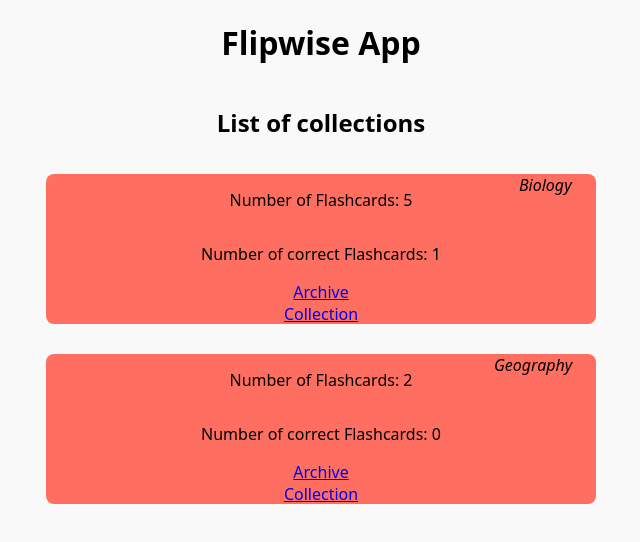
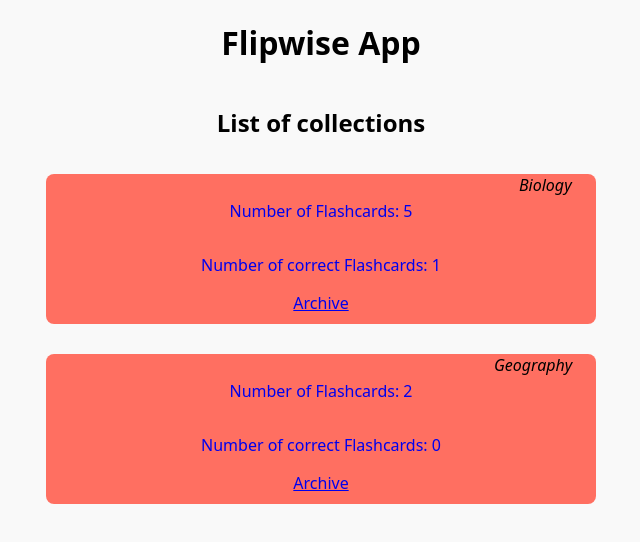
Before and after one commit to TastyCrysis/FlipWise-2.0, a Next.js app: page / in a window 1280 px wide. Shown: the top 542 px of the page, without its empty margins (319-959 px from the left). Built offline with nearby package versions, Linux system fonts and the light colour scheme.

Commit message:
make collection card to link

```diff
--- a/components/Collectioncard.js
+++ b/components/Collectioncard.js
@@ -1,15 +1,13 @@
 import styled from "styled-components";
 import Link from "next/link";
 
-const StyledCollectionCard = styled.div`
+const StyledCollectionCardLink = styled(Link)`
   width: 100%;
   height: 150px;
   position: relative;
-  transform-style: preserve-3d;
-  transition: transform 0.8s;
-  transform: ${({ $flipped }) => ($flipped ? "rotateY(180deg)" : "rotateY(0)")};
   max-width: 550px;
   margin: 15px auto;
+  text-decoration: none;
   cursor: pointer;
 `;
 
@@ -51,16 +49,18 @@ export default function Collectioncard({ flashcards, collection }) {
   const numberFlashcards = collectionFlashcards.length;
 
   return (
-    <StyledCollectionCard key={collection.id}>
+    <StyledCollectionCardLink
+      href={`/flashcards?collectionId=${collection.id}`}
+      key={collection.id}
+    >
+      <div>
         <CollectionTitle>{collection.title}</CollectionTitle>
         <CollectionCard>
           <p>Number of Flashcards: {numberFlashcards} </p>
           <p>Number of correct Flashcards: {correctFlashcards.length}</p>
           <Link href="/archive">Archive</Link>
-        <Link href={`/flashcards?collectionId=${collection.id}`}>
-          Collection
-        </Link>
         </CollectionCard>
-    </StyledCollectionCard>
+      </div>
+    </StyledCollectionCardLink>
   );
 }
--- a/pages/flashcards.js
+++ b/pages/flashcards.js
@@ -23,15 +23,14 @@ export default function Homepage({
     ? flashcards.filter((flashcard) => flashcard.collectionId === collectionId)
     : flashcards;
   const currentCollection = collections.find(
-    (collection) => collection.Id === collectionId
+    (collection) => collection.id === collectionId
   );
-  console.log("currentCollection_", currentCollection);
 
   return (
     <>
       <Container>
         <h1>Flipwise App</h1>
-        <h2>{currentCollection ? currentCollection.title : "3"}</h2>
+        <h2>{currentCollection ? currentCollection.title : ""}</h2>
         <Link href="/archive">Archive</Link>
       </Container>
       <CreateFlashcard
```
Lines whose indentation alone changed are shown as unchanged.
